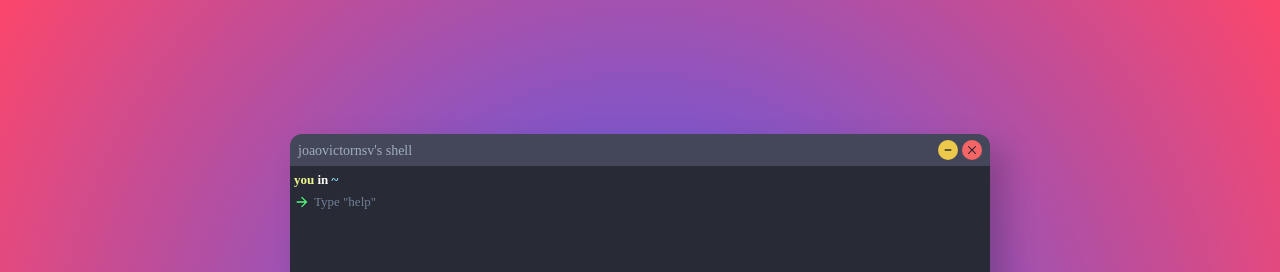
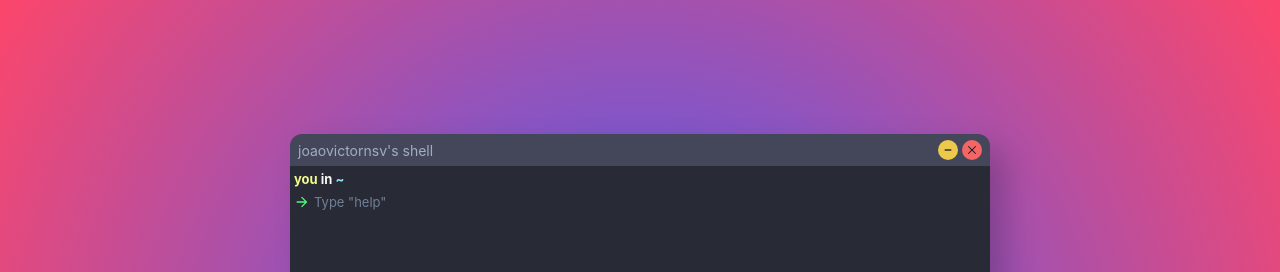
Before and after one commit to joaovictornsv/portfolio-terminal, a React (Vite) app: page / in a window 1280 px wide. Shown: the top 272 px of the page. Built offline with nearby package versions, Linux system fonts and the light colour scheme.

Commit message:
add jetbrains mono font

```diff
--- a/package.json
+++ b/package.json
@@ -13,6 +13,7 @@
     "@chakra-ui/react": "^2.5.5",
     "@emotion/react": "^11.10.6",
     "@emotion/styled": "^11.10.6",
+    "@fontsource/jetbrains-mono": "^4.5.12",
     "framer-motion": "^10.10.0",
     "react": "^18.2.0",
     "react-dom": "^18.2.0"
--- a/src/components/Prompt/index.jsx
+++ b/src/components/Prompt/index.jsx
@@ -51,7 +51,7 @@ export const Prompt = ({ onSubmit, isFirstPrompt = false, isLastPrompt = false }
     onSubmit(inputText)
   }
   return (
-    <Box maxWidth="700" fontFamily={"JetBrains Mono"} ml={1}>
+    <Box maxWidth="700" ml={1}>
       <Text as="span" fontWeight={"bold"} color="#f1fa8c">you </Text>
       <Text as="span" fontWeight={"bold"} color="#f8f8f2">in </Text>
       <Text as="span" fontWeight={"bold"} color="#8be9fd">~</Text><br />
--- a/src/components/TerminalWindow/index.jsx
+++ b/src/components/TerminalWindow/index.jsx
@@ -11,7 +11,7 @@ export const TerminalWindow = ({ children }) => {
     >
       <Flex flexDirection={"column"} filter="drop-shadow(15px 15px 15px rgba(0, 0, 0, 0.2))">
         <Flex pl={2} pr={2} h={8} bg={"#44475a"} alignItems={"center"} justifyContent={"space-between"} minWidth={700} borderTopRadius={12} >
-          <Box fontSize={14} fontFamily={"JetBrains Mono"} color={"gray.400"}>
+          <Box fontSize={14} color={"gray.400"}>
             joaovictornsv's shell
           </Box>
           <Flex>
--- a/src/main.css
+++ b/src/main.css
@@ -1,4 +1,5 @@
 body {
   background: radial-gradient(circle, rgba(63, 94, 251, 1) 0%, rgba(252, 70, 107, 1) 100%) !important;
   font-size: small;
+  font-family: "JetBrains Mono", monospace;
 }
```
Also changed, not shown: 1 other file (tests, documents, lock files or other folders).
